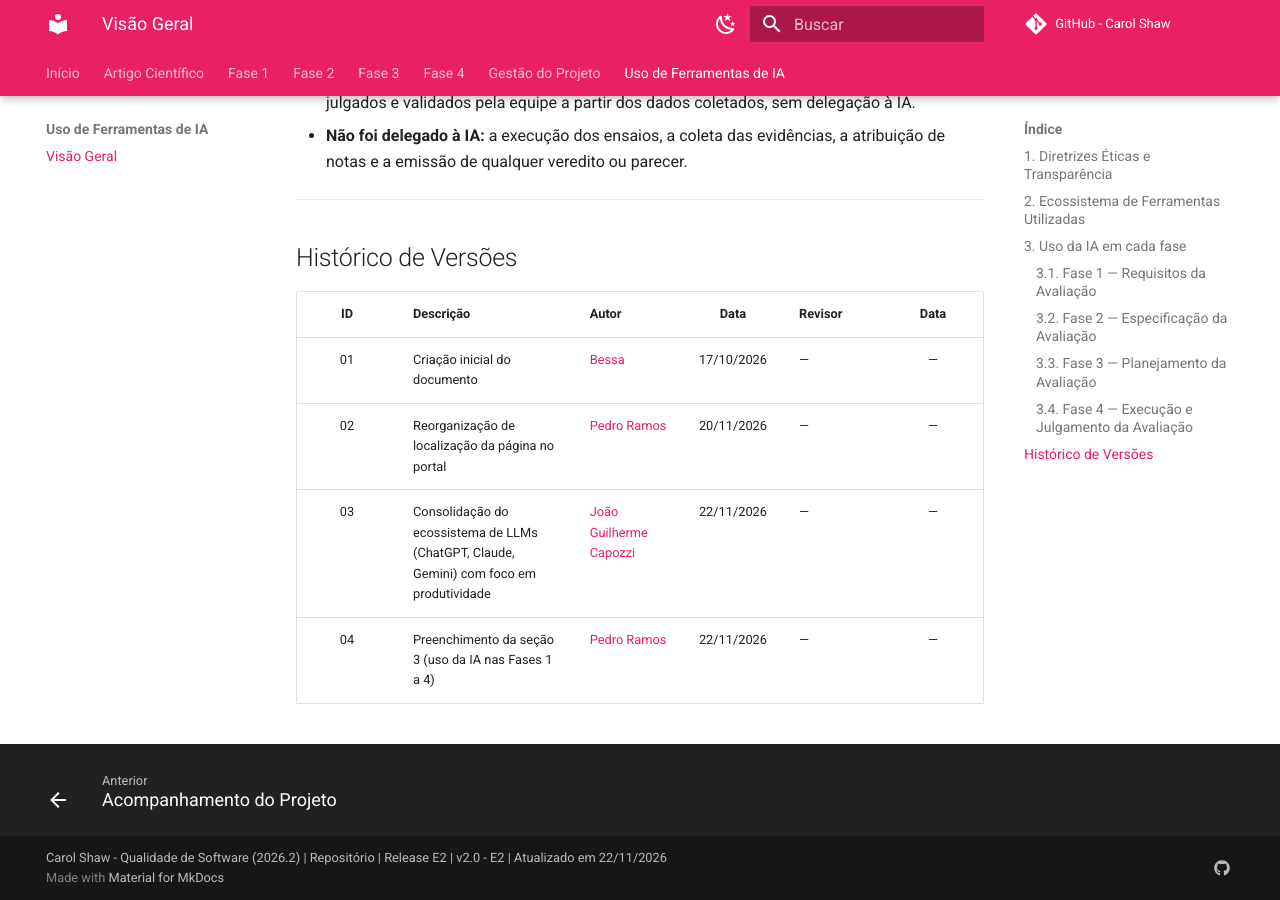
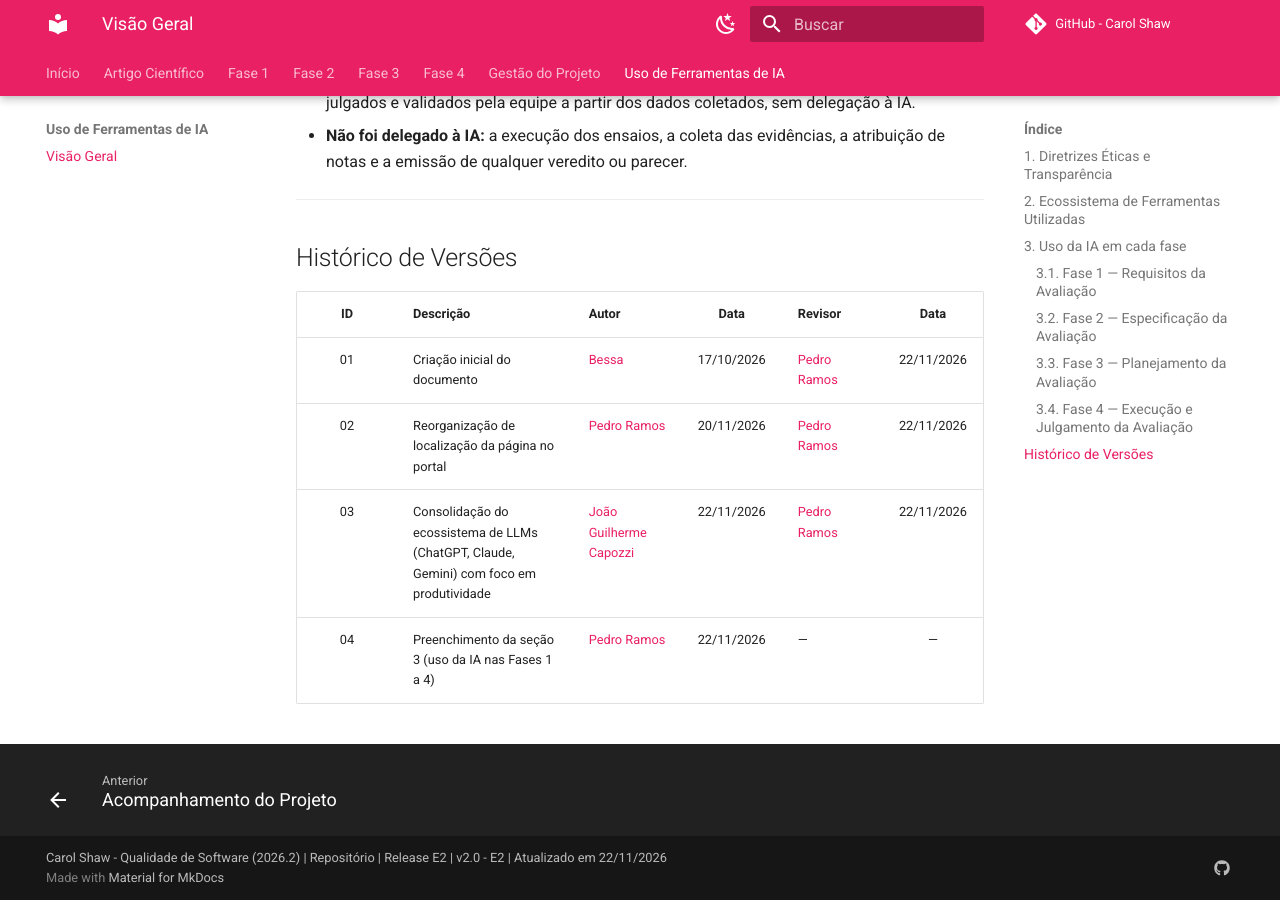
Before and after one commit to FCTE-Qualidade-de-Software-1/2026-2_T02_CAROL_SHAW, an MkDocs documentation site: the page built from docs/uso_de_IA/visao-geral.md, in a window 1280 px wide and 900 px high, scrolled down 3887 px. Built offline with MkDocs 1.6.1 and Material for MkDocs 9.7.7, drawn with Linux system fonts in a browser that asks for light colours; comment, search, counter and statistics services are not loaded.

Commit message:
docs/adiciona revisor em tabela de histórico de versões #54

```diff
--- a/docs/uso_de_IA/visao-geral.md
+++ b/docs/uso_de_IA/visao-geral.md
@@ -64,7 +64,7 @@ Nesta seção, o uso da IA é descrito por fase e em conformidade com o padrão
 
 | ID  | Descrição | Autor | Data | Revisor | Data |
 | :-: | :--- | :--- | :---: | :--- | :---: |
-| 01  | Criação inicial do documento | [Bessa](https://github.com/bessazs) | 17/10/2026 | — | — |
-| 02  | Reorganização de localização da página no portal | [Pedro Ramos](https://github.com/PedroRSR) | 20/11/2026 | — | — |
-| 03  | Consolidação do ecossistema de LLMs (ChatGPT, Claude, Gemini) com foco em produtividade | [João Guilherme Capozzi](https://github.com/jonas3688) | 22/11/2026 | — | — |
+| 01  | Criação inicial do documento | [Bessa](https://github.com/bessazs) | 17/10/2026 | [Pedro Ramos](https://github.com/PedroRSR) | 22/11/2026 |
+| 02  | Reorganização de localização da página no portal | [Pedro Ramos](https://github.com/PedroRSR) | 20/11/2026 | [Pedro Ramos](https://github.com/PedroRSR) | 22/11/2026 |
+| 03  | Consolidação do ecossistema de LLMs (ChatGPT, Claude, Gemini) com foco em produtividade | [João Guilherme Capozzi](https://github.com/jonas3688) | 22/11/2026 | [Pedro Ramos](https://github.com/PedroRSR) | 22/11/2026 |
 | 04  | Preenchimento da seção 3 (uso da IA nas Fases 1 a 4) | [Pedro Ramos](https://github.com/PedroRSR) | 22/11/2026 | — | — |
```
Also changed, not shown: docs/fase1/5-modelo.md (+1 -1 lines).
